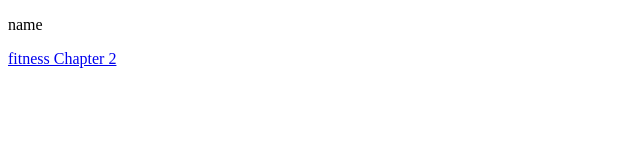
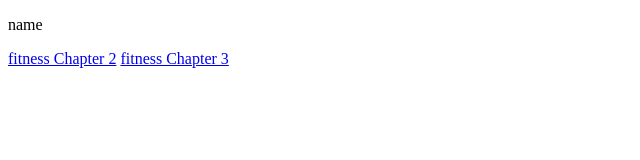
Before and after one commit to CaseyHarman/CaseyHarman.github.io, a plain HTML site: page project.html in a window 1280 px wide. Shown: the whole page, without its empty margins (0-640 px from the left). Drawn offline with Linux system fonts and the light colour scheme.

Commit message:
Add files via upload

```diff
--- a/project.html
+++ b/project.html
@@ -7,6 +7,7 @@
 		<header>
 			<p>name</p>
 			<a href="projects/fitness2/index.html">fitness Chapter 2</a>
+			<a href="projects/fitness3/index.html">fitness Chapter 3</a>
 		</header>
 	</body>
 <html>
```
